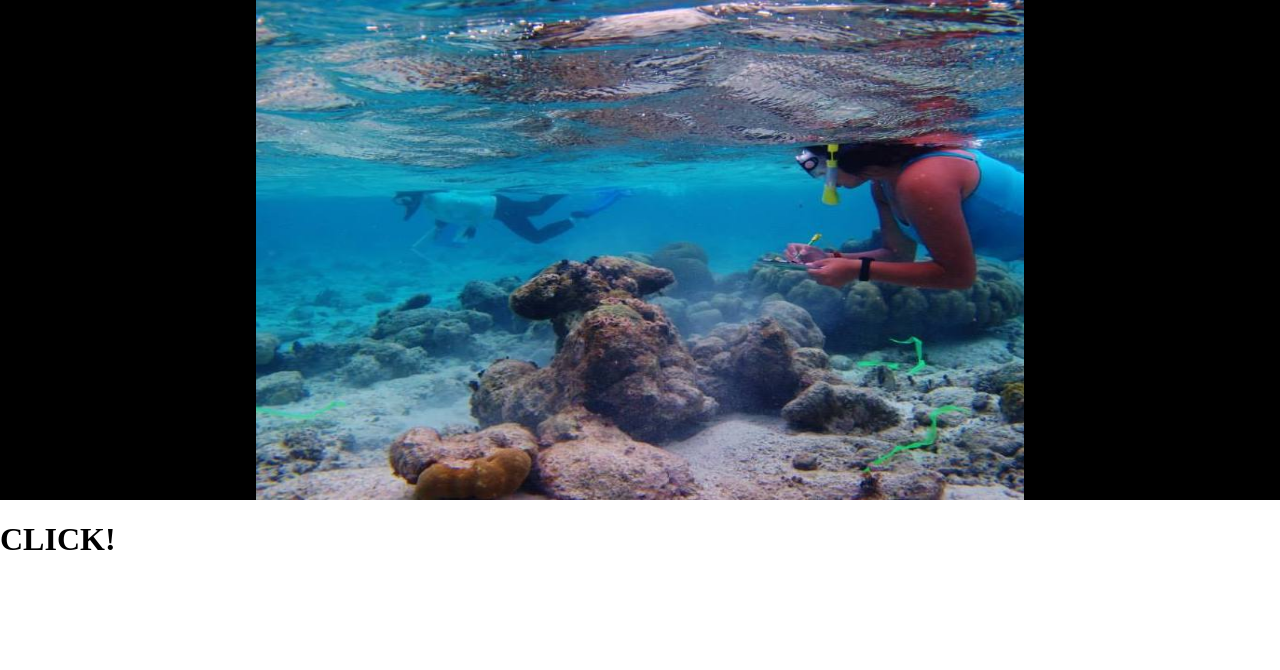
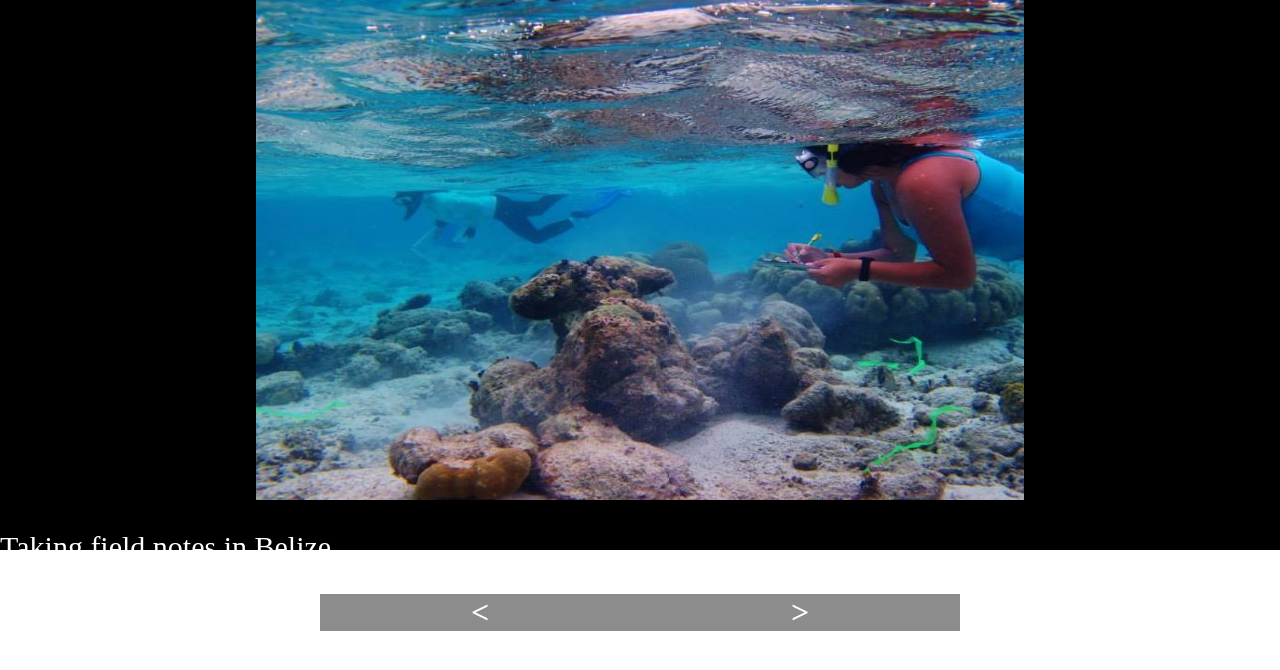
Before and after one commit to LuisMejia007/Ash.M-Website, an Angular app in the folder ash-website/: page /biologyExperience in a window 1280 px wide. Shown: the top 670 px of the page. Built offline with nearby package versions, Linux system fonts and the light colour scheme; a web font is replaced by a local one.

Commit message:
Made a Picture class in order to combine img urls and their respective description. This was added to the main-bio-exp component. Not yet done however

```diff
--- a/ash-website/src/app/experience-arrays/belizePhotosArray.ts
+++ b/ash-website/src/app/experience-arrays/belizePhotosArray.ts
@@ -1,7 +1,17 @@
-export const belizePics: string[] = [
-    '../assets/imgs/ashScuba.jpg',
-    '../assets/imgs/ashSnakePic.jpg',
-    '../assets/imgs/ashNotesBelize.jpg',
-    '../assets/imgs/ashleyCuttingWood.jpg',
-    '../assets/imgs/ashWithToad.jpg'
+import { Picture } from "./picture";
+
+// export const belizePics: string[] = [
+//     '../assets/imgs/ashScuba.jpg',
+//     '../assets/imgs/ashSnakePic.jpg',
+//     '../assets/imgs/ashNotesBelize.jpg',
+//     '../assets/imgs/ashleyCuttingWood.jpg',
+//     '../assets/imgs/ashWithToad.jpg'
+// ];
+
+export const belizePics: Picture[] = [
+    {url: '../assets/imgs/ashScuba.jpg', description: 'Taking field notes in Belize'},
+    {url: '../assets/imgs/ashSnakePic.jpg', description: 'Touching a snake'},
+    {url: '../assets/imgs/ashNotesBelize.jpg', description: 'Writing down results of the day\'s research.'},
+    {url: '../assets/imgs/ashleyCuttingWood.jpg', description: 'Taking samples from tree in order to measure it\'s health. This gave us insight to the surrounding ecosystem\'s health. '},
+    {url: '../assets/imgs/ashWithToad.jpg', description: 'Here I am with a toad that we used that day to study.'}
 ];
--- /dev/null
+++ b/ash-website/src/app/experience-arrays/picture.ts
@@ -0,0 +1,4 @@
+export class Picture {
+    url: string;
+    description: string;
+}
--- a/ash-website/src/app/main-bio-exp-page/main-bio-exp-page.component.css
+++ b/ash-website/src/app/main-bio-exp-page/main-bio-exp-page.component.css
@@ -1,6 +1,6 @@
 .mainBioImgBannerContainer {
     width: 100%;
-    height: 500px;
+    height: 550px;
     margin:0 auto;
     background-color: black;
 }
@@ -11,6 +11,26 @@
     height: 500px;
 }
 
+.belizeSlideControlsContainer {
+    width: 50%;
+    margin: 0 auto;
+    display: block;
+    height: 100px;
+
+}
+.belizeSlideControl {
+    width: 50%;
+    display: block;
+    float: left;
+    margin: 0 auto;
+    text-align: center;
+    background-color: rgba(0, 0, 0, 0.452);
+    color: white;
+}
+.belizeSlideControl:hover {
+    cursor: pointer;
+    color:rgb(241, 213, 50);
+}
 .belizeSummaryPageContainer {
     width: 40%;
     margin: 0 auto;
@@ -19,4 +39,10 @@
 .belizeSummary {
     color: white;
     font-family: 'Poppins', sans-serif;
+    font-size: 50px;
 }
+
+.pictureDescription {
+    color: white;
+    font-size: 30px;
+}
--- a/ash-website/src/app/main-bio-exp-page/main-bio-exp-page.component.html
+++ b/ash-website/src/app/main-bio-exp-page/main-bio-exp-page.component.html
@@ -1,9 +1,17 @@
 <div class = "mainBioPageContainer">
   <div class = "mainBioImgBannerContainer">
-    <img id = "belizeImg" class = "mainBelizeBioImg" src = "../assets/imgs/ashScuba.jpg">
-    <h1 (click) = "nextSlide()"> CLICK! </h1>
+    <div class = "imgContainer">
+        <img id = "belizeImg" class = "mainBelizeBioImg" src = {{belizePictures[0].url}}>
+        <div class = "imgDescriptionContainer">
+            <p id = "belizeImgDescription" class = "pictureDescription"> {{ belizePictures[0].description }} </p>
+        </div>
+    </div>
+    <div class = "belizeSlideControlsContainer">
+      <h1 class = "belizeSlideControl" (click) = "prevSlide()"> < </h1>
+      <h1 class = "belizeSlideControl" (click) = "nextSlide()"> > </h1>
+    </div>
   </div>
   <div class = "belizeSummaryPageContainer">
       <p class = "belizeSummary"> My Trip To Belize was wonderful!</p>
-    </div>
+  </div>
 </div>
--- a/ash-website/src/app/main-bio-exp-page/main-bio-exp-page.component.ts
+++ b/ash-website/src/app/main-bio-exp-page/main-bio-exp-page.component.ts
@@ -1,5 +1,6 @@
 import { Component, OnInit } from '@angular/core';
 import {belizePics} from '../experience-arrays/belizePhotosArray';
+import { Picture } from '../experience-arrays/picture';
 @Component({
   selector: 'app-main-bio-exp-page',
   templateUrl: './main-bio-exp-page.component.html',
@@ -7,7 +8,7 @@ import {belizePics} from '../experience-arrays/belizePhotosArray';
 })
 export class MainBioExpPageComponent implements OnInit {
 
-  belizePictures = belizePics;
+  belizePictures: Picture[] = belizePics;
   belizePicIndex = 0;
 
   constructor() { }
@@ -15,23 +16,51 @@ export class MainBioExpPageComponent implements OnInit {
   ngOnInit() {
   }
 
+  prevSlide() {
+    const mainPic: HTMLImageElement = document.querySelector('#belizeImg');
+    const mainPicDesc: HTMLElement = document.getElementById('belizeImgDescription');
+
+    if (Math.abs(this.belizePicIndex) >= this.belizePictures.length) {
+
+        this.belizePicIndex = 0;
+        mainPic.src = this.belizePictures[this.belizePicIndex].url;
+        mainPicDesc.innerHTML = this.belizePictures[this.belizePicIndex].description;
+
+    } else if (Math.abs(this.belizePicIndex) === this.belizePictures.length - 1) {
+
+      this.belizePicIndex = 0;
+      mainPic.src = this.belizePictures[this.belizePicIndex].url;
+      mainPicDesc.innerHTML = this.belizePictures[this.belizePicIndex].description;
+
+    } else {
+
+      this.belizePicIndex--;
+      mainPic.src = this.belizePictures[Math.abs(this.belizePicIndex)].url;
+      mainPicDesc.innerHTML = this.belizePictures[this.belizePicIndex].description;
+    }
+
+  }
   nextSlide() {
     const mainPic: HTMLImageElement = document.querySelector('#belizeImg');
+    const mainPicDesc: HTMLElement = document.getElementById('belizeImgDescription');
 
     if (this.belizePicIndex >= this.belizePictures.length) {
 
         this.belizePicIndex = 0;
-        mainPic.src = this.belizePictures[this.belizePicIndex];
+        mainPic.src = this.belizePictures[this.belizePicIndex].url;
+        mainPicDesc.innerHTML = this.belizePictures[this.belizePicIndex].description;
 
     } else if (this.belizePicIndex === this.belizePictures.length - 1) {
 
       this.belizePicIndex = 0;
-      mainPic.src = this.belizePictures[this.belizePicIndex];
+      mainPic.src = this.belizePictures[this.belizePicIndex].url;
+      mainPicDesc.innerHTML = this.belizePictures[this.belizePicIndex].description;
 
     } else {
 
       this.belizePicIndex++;
-      mainPic.src = this.belizePictures[this.belizePicIndex];
+      mainPic.src = this.belizePictures[this.belizePicIndex].url;
+      mainPicDesc.innerHTML = this.belizePictures[this.belizePicIndex].description;
     }
 
   }
```
